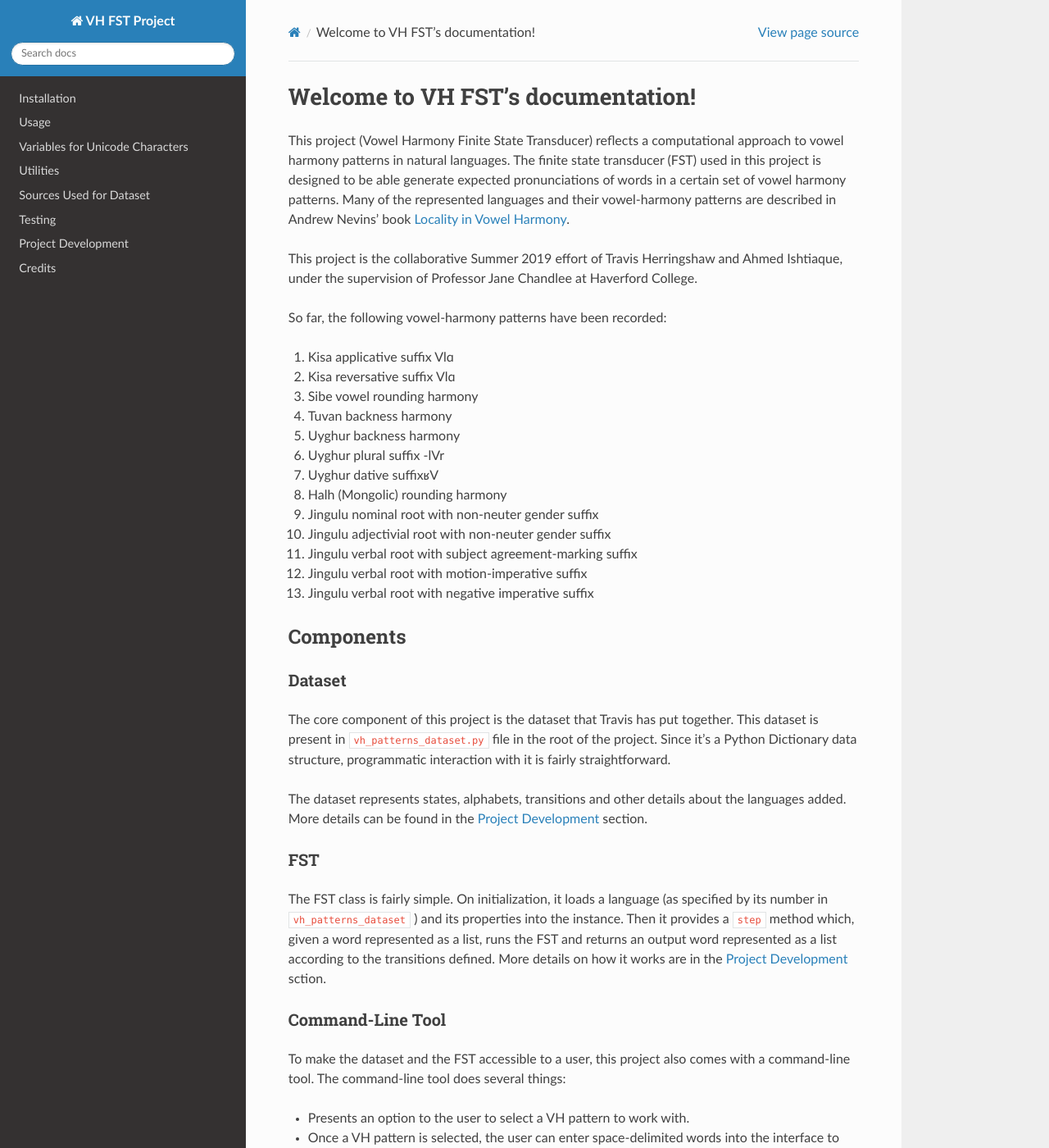
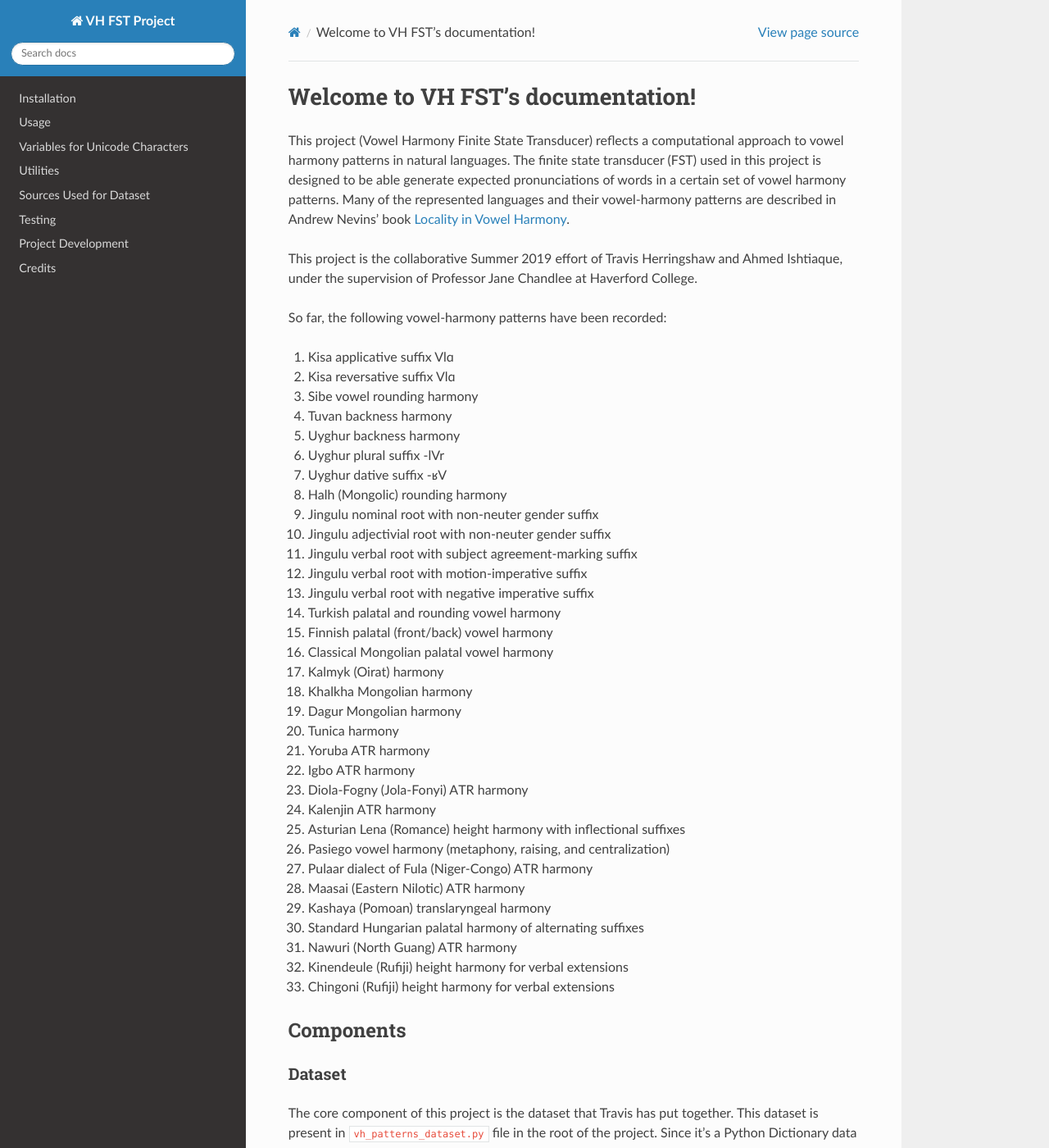
Before and after one commit to ishtiaque06/vh-fst, a Sphinx documentation site: the page built from docs/index.rst, in a window 1280 px wide and 1400 px high. Shown: the whole window at 82% size. Built offline with Sphinx 7.4.7 and the Read the Docs theme 2.0.0, drawn with Linux system fonts in a browser that asks for light colours.

```diff
--- a/docs/index.rst
+++ b/docs/index.rst
@@ -20,13 +20,33 @@ So far, the following vowel-harmony patterns have been recorded:
 4. Tuvan backness harmony
 5. Uyghur backness harmony
 6. Uyghur plural suffix -lVr
-7. Uyghur dative suffixʁV
+7. Uyghur dative suffix -ʁV
 8. Halh (Mongolic) rounding harmony
 9. Jingulu nominal root with non-neuter gender suffix
 10. Jingulu adjectivial root with non-neuter gender suffix
 11. Jingulu verbal root with subject agreement-marking suffix
 12. Jingulu verbal root with motion-imperative suffix
 13. Jingulu verbal root with negative imperative suffix
+14. Turkish palatal and rounding vowel harmony
+15. Finnish palatal (front/back) vowel harmony
+16. Classical Mongolian palatal vowel harmony
+17. Kalmyk (Oirat) harmony
+18. Khalkha Mongolian harmony
+19. Dagur Mongolian harmony
+20. Tunica harmony
+21. Yoruba ATR harmony
+22. Igbo ATR harmony
+23. Diola-Fogny (Jola-Fonyi) ATR harmony
+24. Kalenjin ATR harmony
+25. Asturian Lena (Romance) height harmony with inflectional suffixes
+26. Pasiego vowel harmony (metaphony, raising, and centralization)
+27. Pulaar dialect of Fula (Niger-Congo) ATR harmony
+28. Maasai (Eastern Nilotic) ATR harmony
+29. Kashaya (Pomoan) translaryngeal harmony
+30. Standard Hungarian palatal harmony of alternating suffixes
+31. Nawuri (North Guang) ATR harmony
+32. Kinendeule (Rufiji) height harmony for verbal extensions
+33. Chingoni (Rufiji) height harmony for verbal extensions
 
 Components
 ----------
--- a/docs/templates/unicodevars.rst
+++ b/docs/templates/unicodevars.rst
@@ -134,7 +134,7 @@ Vowels:
   B_M_U_NT: ʌ
   B_M_R_NT: ɔ
   F_L_U_T: æ
-  C_L_R_T: ɐ
+  C_L_U_T: ɐ
   C_L_R_NT: ɶ
   B_L_U_NT: ɑ
   B_L_R_NT: ɒ
```
Also changed, not shown: other parts of docs/templates/unicodevars.rst (+43 -34 lines), README.md (+24 -6 lines).
